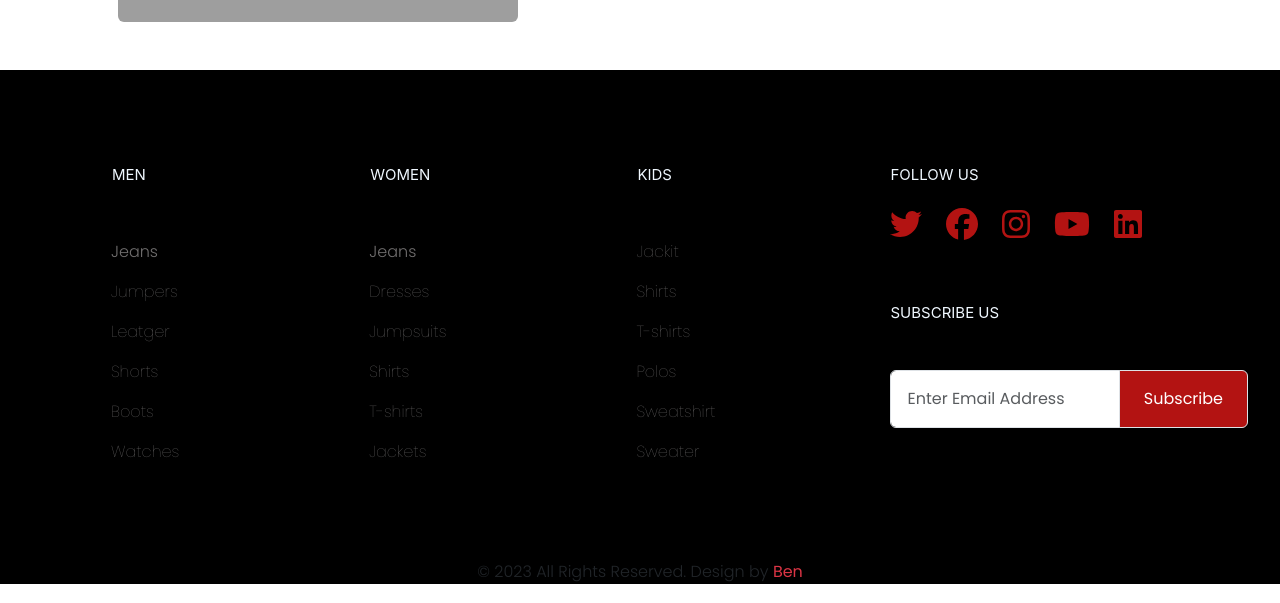
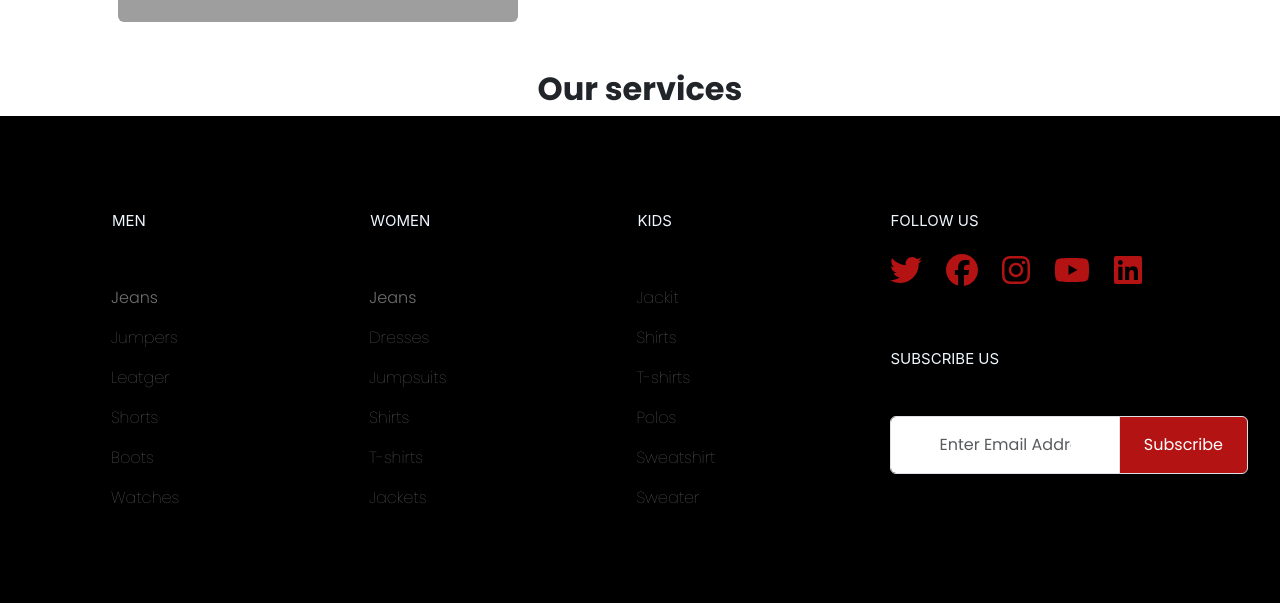
Before and after one commit to OUsoben/final-project, a React (Create React App) app: page /services in a window 1280 px wide. Shown: the part 1416-2019 px from the top of the page. Built offline with nearby package versions, Linux system fonts and the light colour scheme; grey boxes are pictures that could not be loaded.

Commit message:
the completion of the service pages

```diff
--- a/src/components/Footer.js
+++ b/src/components/Footer.js
@@ -12,7 +12,7 @@ import { FontAwesomeIcon } from "@fortawesome/react-fontawesome";
 const Footer = () => {
   return (
     <div>
-      <footer className="w-lg-100 p-5 d-flex bgc-footer gap-5 ">
+      <footer className="w-lg-100 p-5 d-flex bgc-footer gap-5 col-lg-12 col-sm-6 col-md-8 ">
         <div className="p-5">
           <h5 className=" fw-blod ps-3 h-font">MEN</h5>
           <ul className="d-grid gap-3 pt-5 list-font ">
@@ -60,29 +60,22 @@ const Footer = () => {
           <div class="input-group mt-5 ms-3">
             <input
               type="text"
-              class="form-control p-3 pe-5 "
+              class="form-control p-3 pe-5 ps-5  "
               placeholder="Enter Email Address"
               aria-label="Enter Email Address"
               aria-describedby="basic-addon2"
             />
-            <span style={{background: "#B31312"}} class="input-group-text text-white pe-4 ps-4" id="basic-addon2">
+            <span
+              style={{ background: "#B31312" }}
+              class="input-group-text text-white pe-4 ps-4"
+              id="basic-addon2"
+            >
               Subscribe
             </span>
           </div>
         </div>
+
       </footer>
-      <div className=" text-center bg-black">
-        <p>
-          © 2023 All Rights Reserved. Design by{" "}
-          <span
-            style={{ fontWeight: "bolder" }}
-            className="text-danger text-weight-bold"
-          >
-            Ben
-          </span>
-        </p>
-      </div>
-
     </div>
   );
 };
--- a/src/pages/AboutUsPage.js
+++ b/src/pages/AboutUsPage.js
@@ -2,7 +2,7 @@ import React from 'react'
 
 const AboutUsPage = () => {
   return (
-    <div>aboutUsPage</div>
+    <div></div>
   )
 }
 
--- a/src/pages/ServicePage.js
+++ b/src/pages/ServicePage.js
@@ -105,6 +105,10 @@ const ServicePage = () => {
           </div>
         </div>
       </section>
+        <section className="">
+              <h2 className="text-center fw-bold">Our services </h2>
+
+        </section>
     </div>
   );
 };
```
